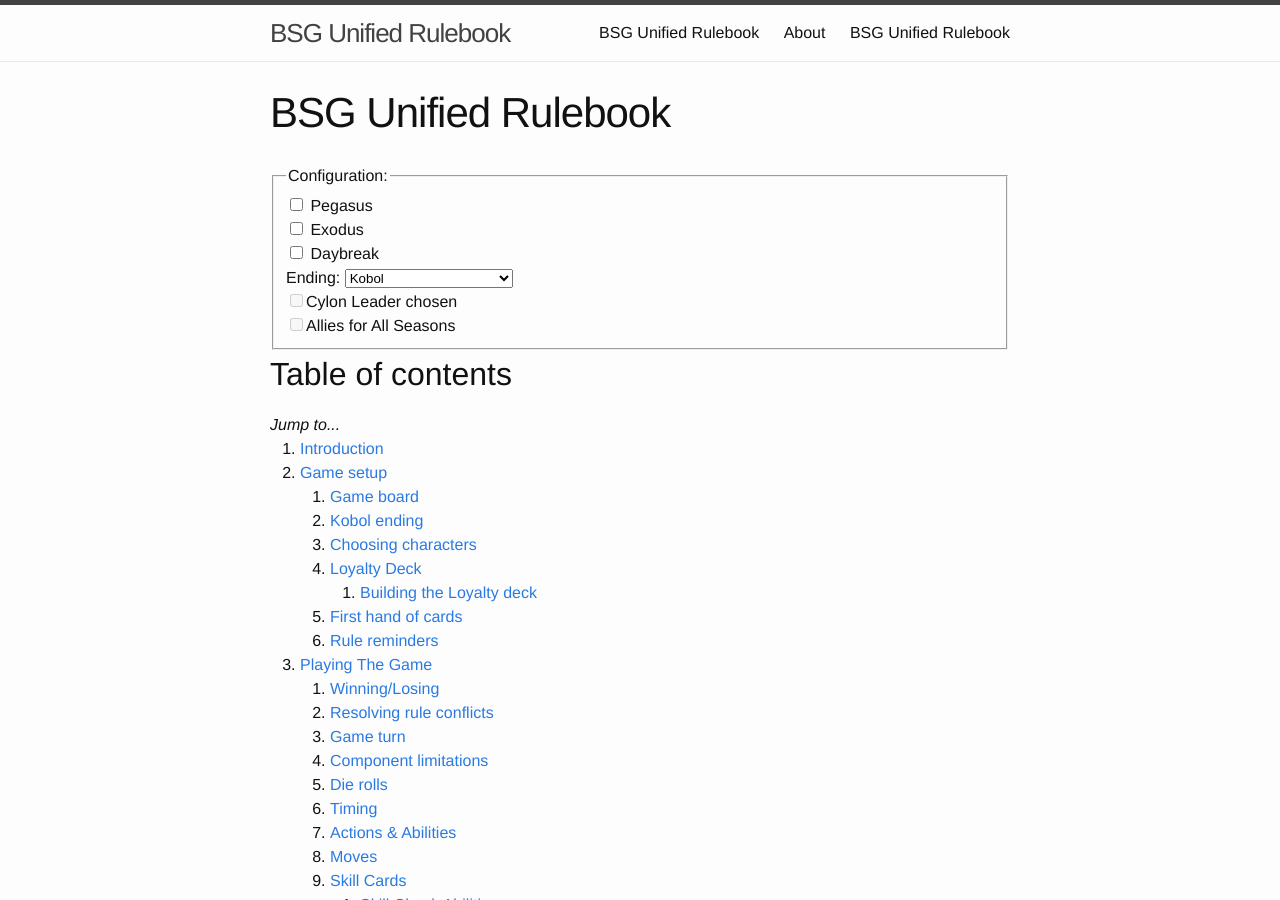
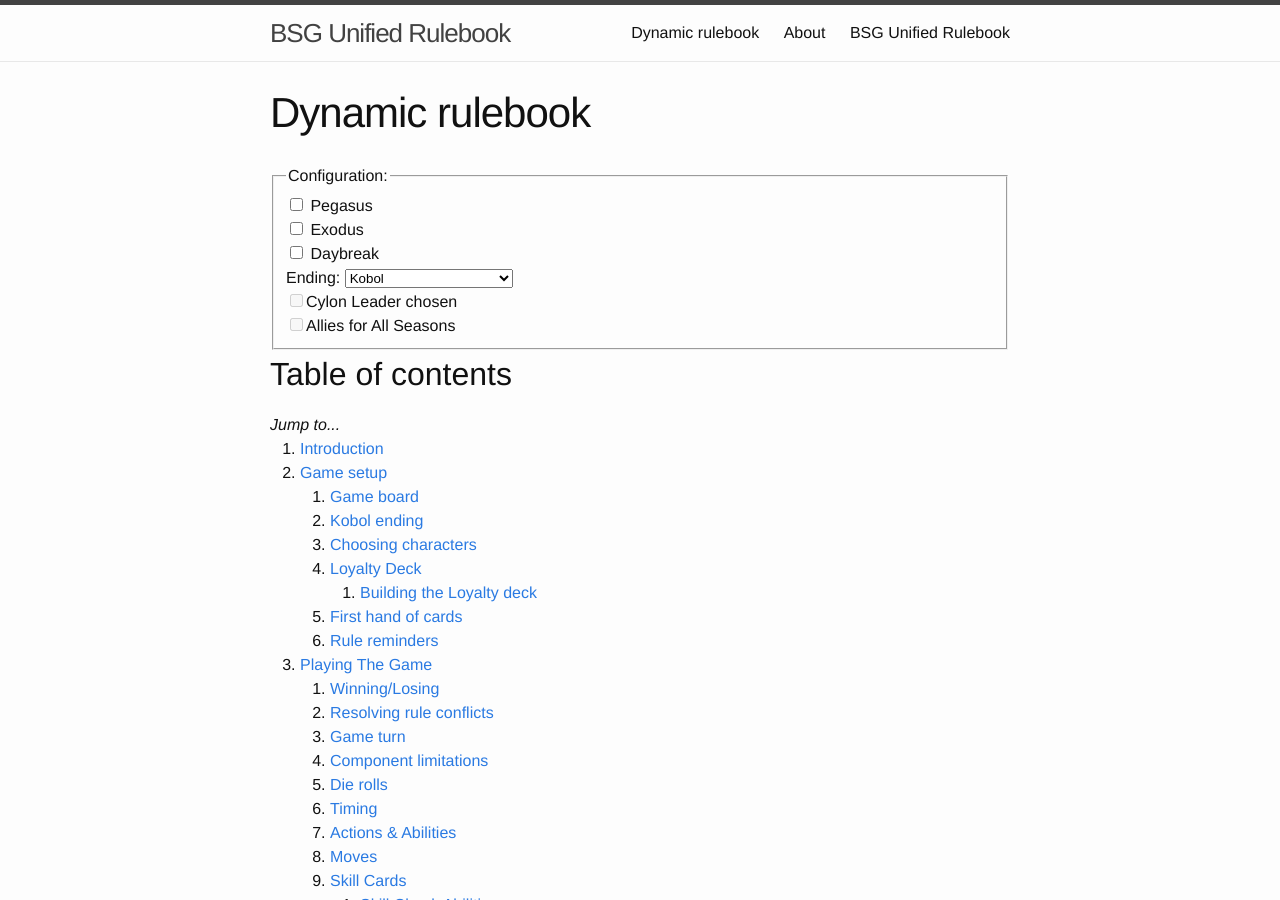
Before and after one commit to jbiatek/BSGRulebook, a Jekyll site: the page built from dynamic.md, in a window 1280 px wide and 900 px high. Built offline with Jekyll 4.4.1, drawn with Linux system fonts in a browser that asks for light colours.

Commit message:
Changed title of dynamic rulebook

```diff
--- a/dynamic.md
+++ b/dynamic.md
@@ -1,6 +1,6 @@
 ---
 layout: page
-title: BSG Unified Rulebook
+title: Dynamic rulebook
 toc: true
 ---
 
```
